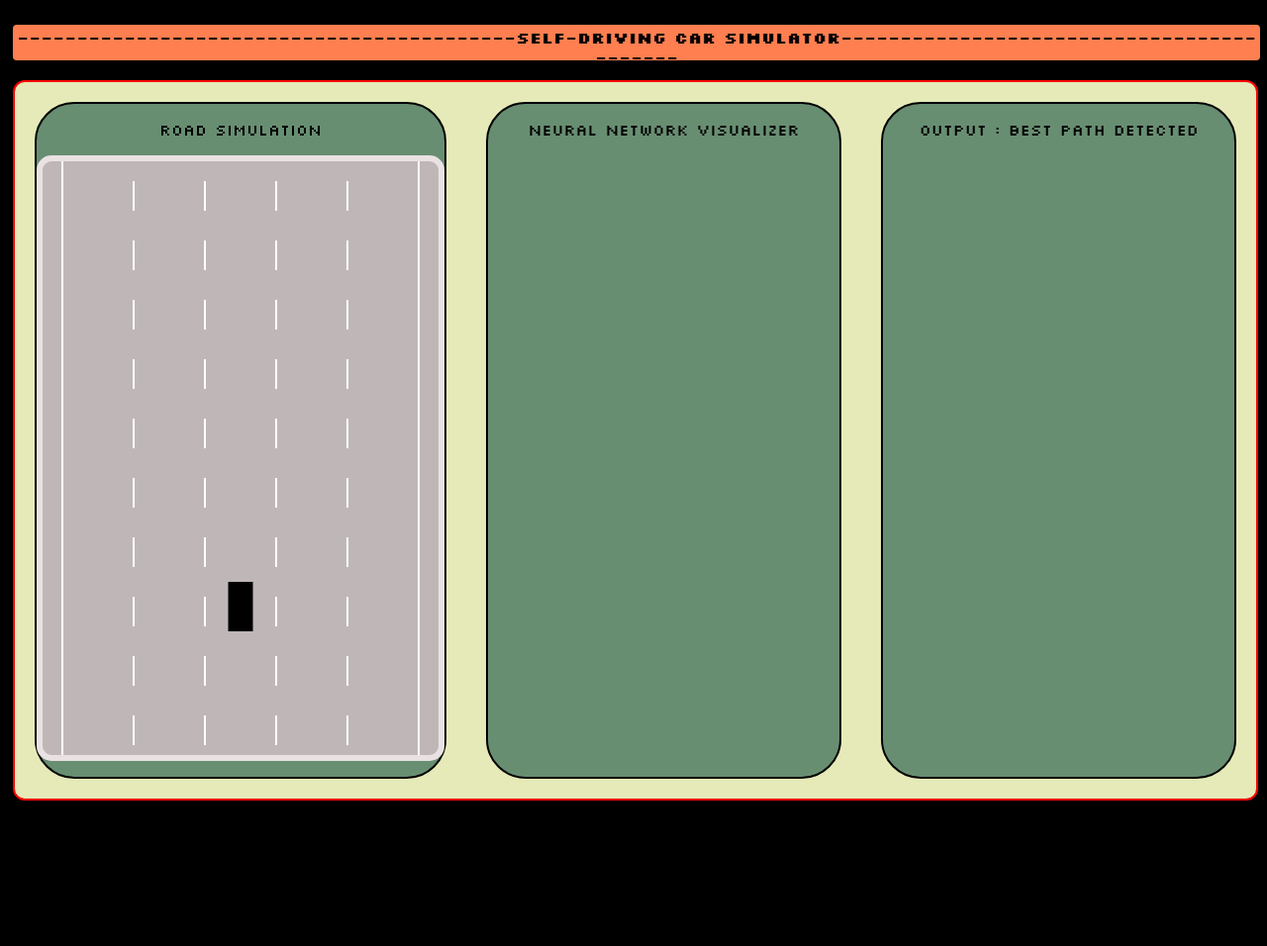
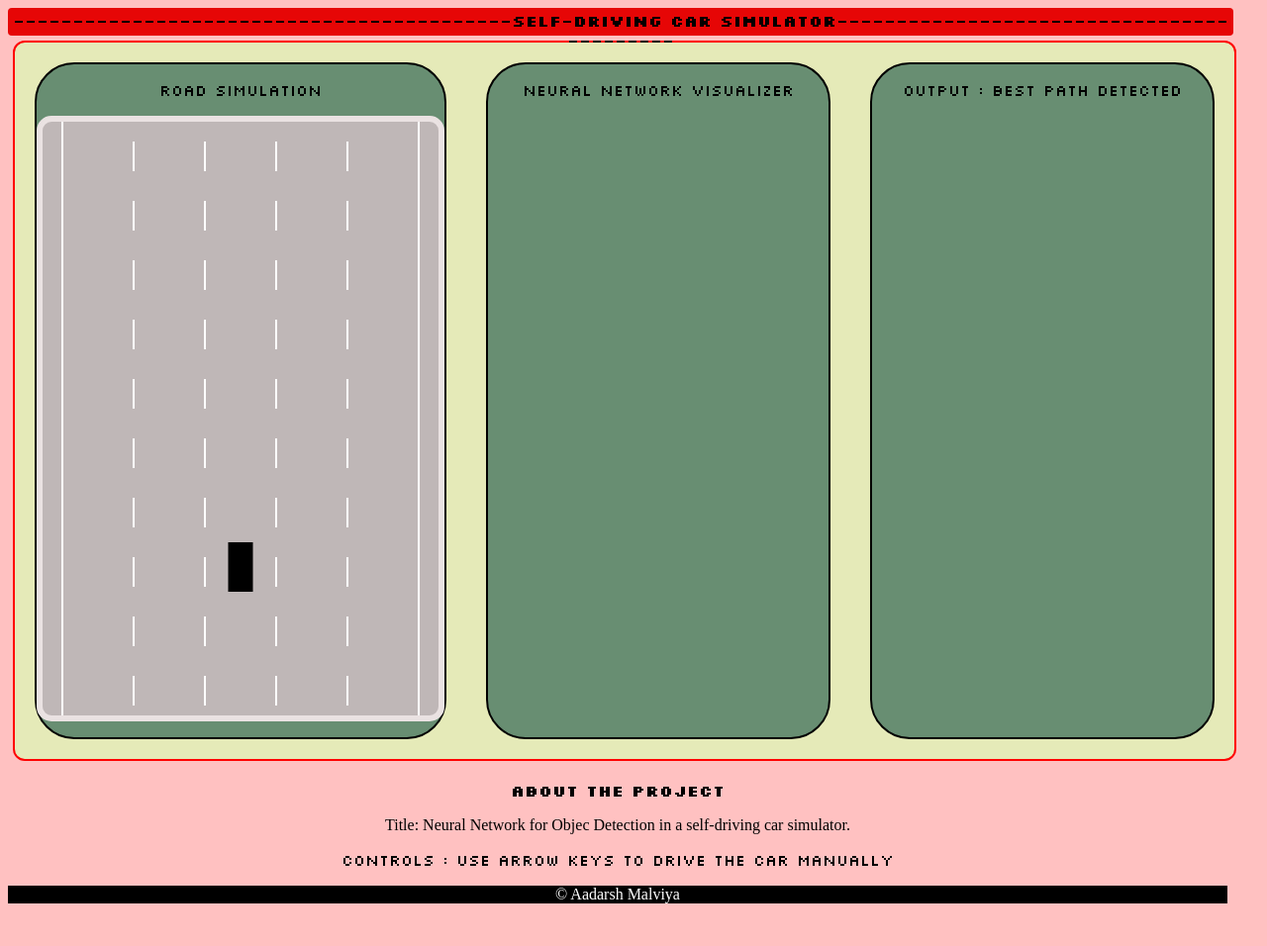
Before and after one commit to Malviyaaadarsh/self-driving-car-simulation, a plain HTML site: page index.html in a window 1280 px wide. Shown: the whole page at 99% size. After the commit the page ends 921 px from the top, so only its background shows below. Drawn offline with Linux system fonts and the light colour scheme.

Commit message:
Update style.css

```diff
--- a/style.css
+++ b/style.css
@@ -1,7 +1,7 @@
 body {
     margin-right: 40px;
-    background: rgb(0, 0, 0);
-    overflow: hidden;
+    background: rgb(255, 193, 193);
+    overflow: auto;
     text-align: center;
 }
 .silkscreen-regular {
@@ -15,11 +15,11 @@ body {
     font-style: normal;
 }
 #back {
-    background-color: coral;
+    background-color: rgb(230, 6, 6);
     justify-content: center;
-    margin: 25px 20px 20px 5px;
-    height: 30px;
-    width: 98vw;
+    margin: auto;
+    height: 22px;
+    width: 100%;
     border: 3px solid transparent;
     border-radius: 4px;
 }
@@ -43,5 +43,9 @@ body {
     border-radius: 12px;
     background-color: rgb(229, 234, 184);
     margin: 5px 20px 20px 5px;
-    width: 98vw;
+    width: 100%;
 }
+.footer {
+    background-color:black ;
+    color:white;
+}
```
